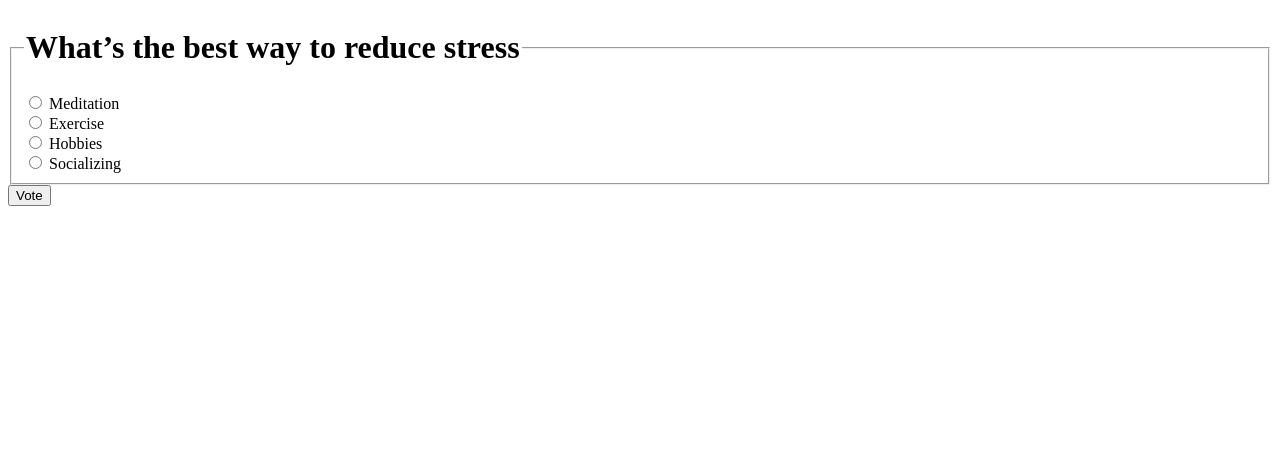
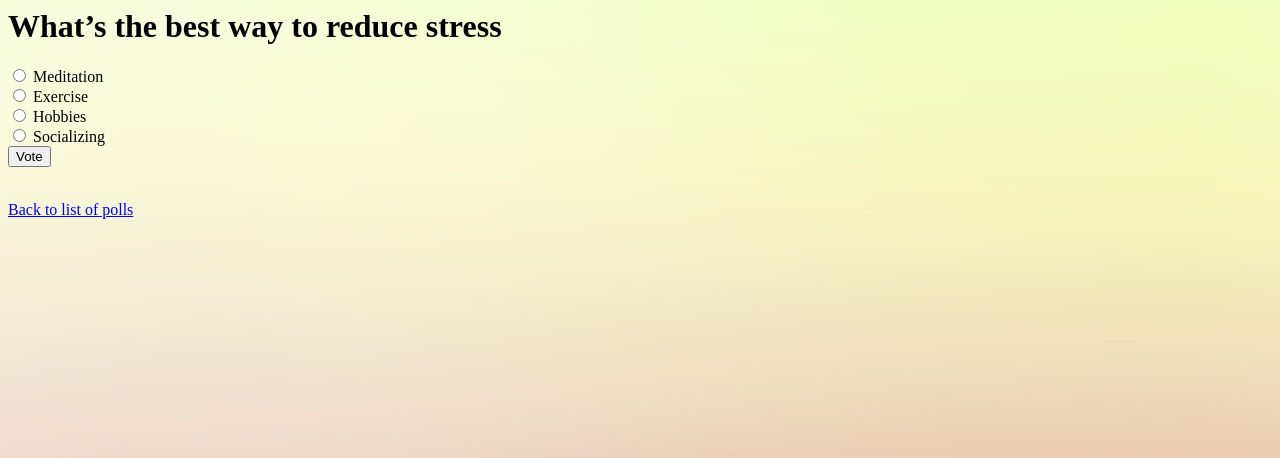
Before and after one commit to niichapats/ku-polls, a Django app: page /polls/1/ in a window 1280 px wide. Shown: the top 458 px of the page. Run offline with Django 5.2, Linux system fonts and the light colour scheme; data comes from the database, SQL or seed files in the repository.

Commit message:
Edit to show error when the voting period for the poll has ended, add "Back to List of Polls"

```diff
--- a/polls/templates/polls/detail.html
+++ b/polls/templates/polls/detail.html
@@ -1,12 +1,27 @@
-<form action="{% url 'polls:vote' question.id %}" method="post">
-{% csrf_token %}
-<fieldset>
-    <legend><h1>{{ question.question_text }}</h1></legend>
-    {% if error_message %}<p><strong>{{ error_message }}</strong></p>{% endif %}
+{% load static %}
+
+<link rel="stylesheet" href="{% static 'polls/style.css' %}">
+
+<h1>{{ question.question_text }}</h1>
+
+{% if messages %}
+  <ul class="messages">
+    {% for message in messages %}
+      <li{% if message.tags %} class="{{ message.tags }}"{% endif %}>{{ message }}</li>
+    {% endfor %}
+  </ul>
+{% endif %}
+
+{% if question.can_vote %}
+  <form action="{% url 'polls:vote' question.id %}" method="post">
+    {% csrf_token %}
     {% for choice in question.choice_set.all %}
-        <input type="radio" name="choice" id="choice{{ forloop.counter }}" value="{{ choice.id }}">
-        <label for="choice{{ forloop.counter }}">{{ choice.choice_text }}</label><br>
+      <input type="radio" name="choice" id="choice{{ forloop.counter }}" value="{{ choice.id }}">
+      <label for="choice{{ forloop.counter }}">{{ choice.choice_text }}</label><br>
     {% endfor %}
-</fieldset>
-<input type="submit" value="Vote">
-</form>
+    <button type="submit">Vote</button>
+  </form>
+{% endif %}
+
+<br>
+<a href="{% url 'polls:index' %}" class="to-list-button">Back to list of polls</a>
```
